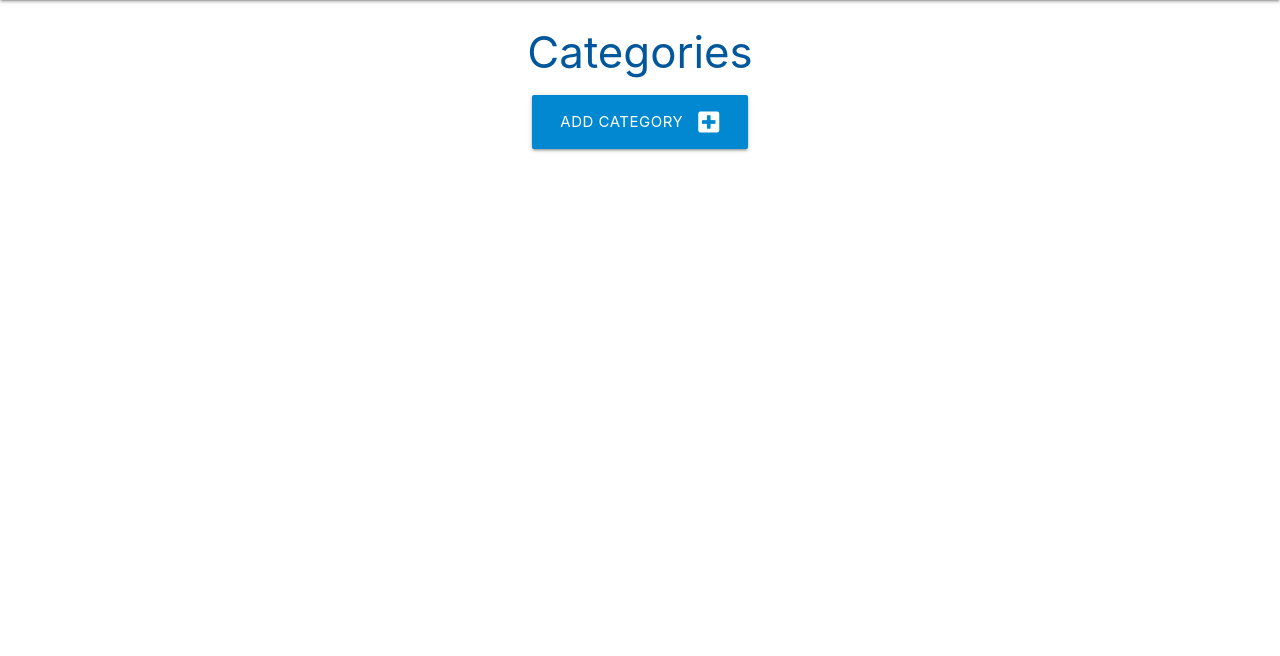
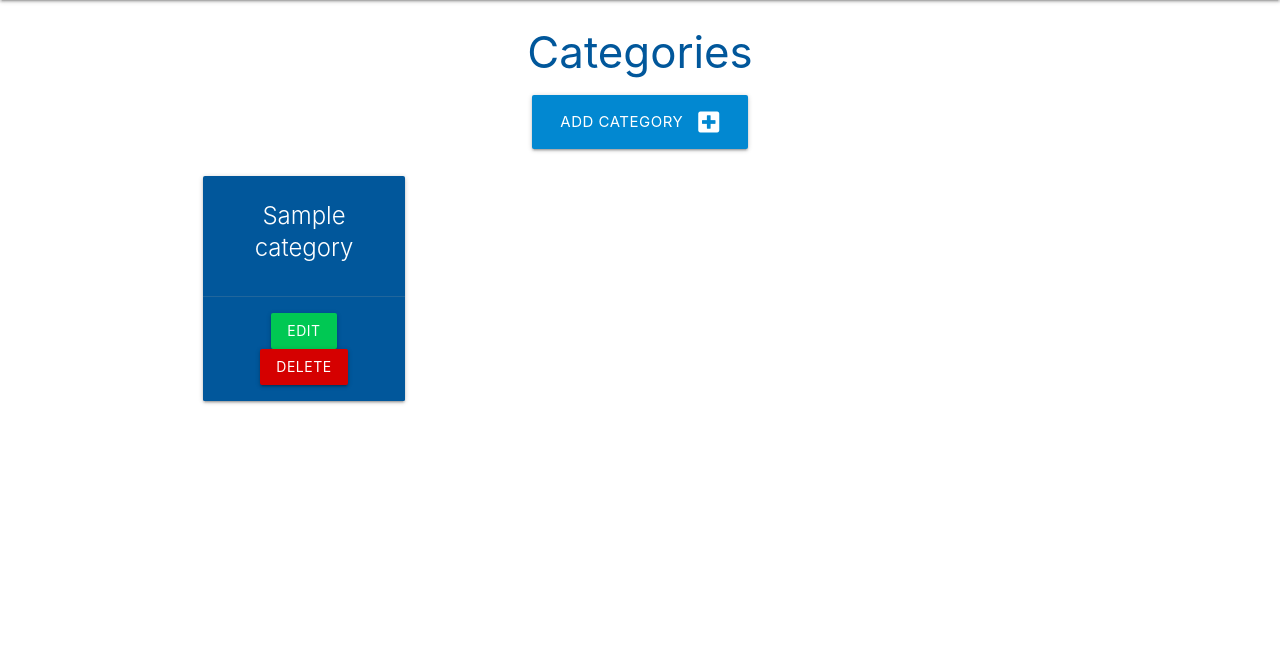
Before and after one commit to mariusmilitaru32/ci-marius, a Flask app: page /categories in a window 1280 px wide. Shown: the part 64-720 px from the top of the page. Run offline with Flask 3, Linux system fonts and the light colour scheme; tables that the repository leaves empty hold one stand-in row (values such as "Sample post").

Commit message:
Styling categories

```diff
--- a/taskmanager/routes.py
+++ b/taskmanager/routes.py
@@ -9,7 +9,8 @@ def home():
 
 @app.route("/categories")
 def categories():
-    return render_template("categories.html")
+    categories = list(Category.query.order_by(Category.category_name).all())
+    return render_template("categories.html", categories=categories)
 
 
 @app.route("/add_category", methods=["GET", "POST"])
--- a/taskmanager/templates/categories.html
+++ b/taskmanager/templates/categories.html
@@ -1,5 +1,4 @@
-{% extends "base.html" %}
-{% block content %}
+{% extends "base.html" %} {% block content %}
 
 <h3 class="light-blue-text text-darken-4 center-align">Categories</h3>
 
@@ -12,4 +11,22 @@
     </a>
   </div>
 </div>
+
+<div class="row">
+  {% for category in categories %}
+  <div class="col s12 m6 l3">
+    <div class="card light-blue darken-4 center-align">
+      <div class="card-content white-text">
+        <span class="card-title">{{ category.category_name }}</span>
+
+      </div>
+      <div class="card-action">
+        <a href="#" class="btn green accent-4">Edit</a>
+        <a href="#" class="btn red accent-4" >Delete</a>
+      </div>
+    </div>
+  </div>
+  {% endfor %}
+</div>
+
 {% endblock %}
```
Lines whose indentation alone changed are shown as unchanged.
